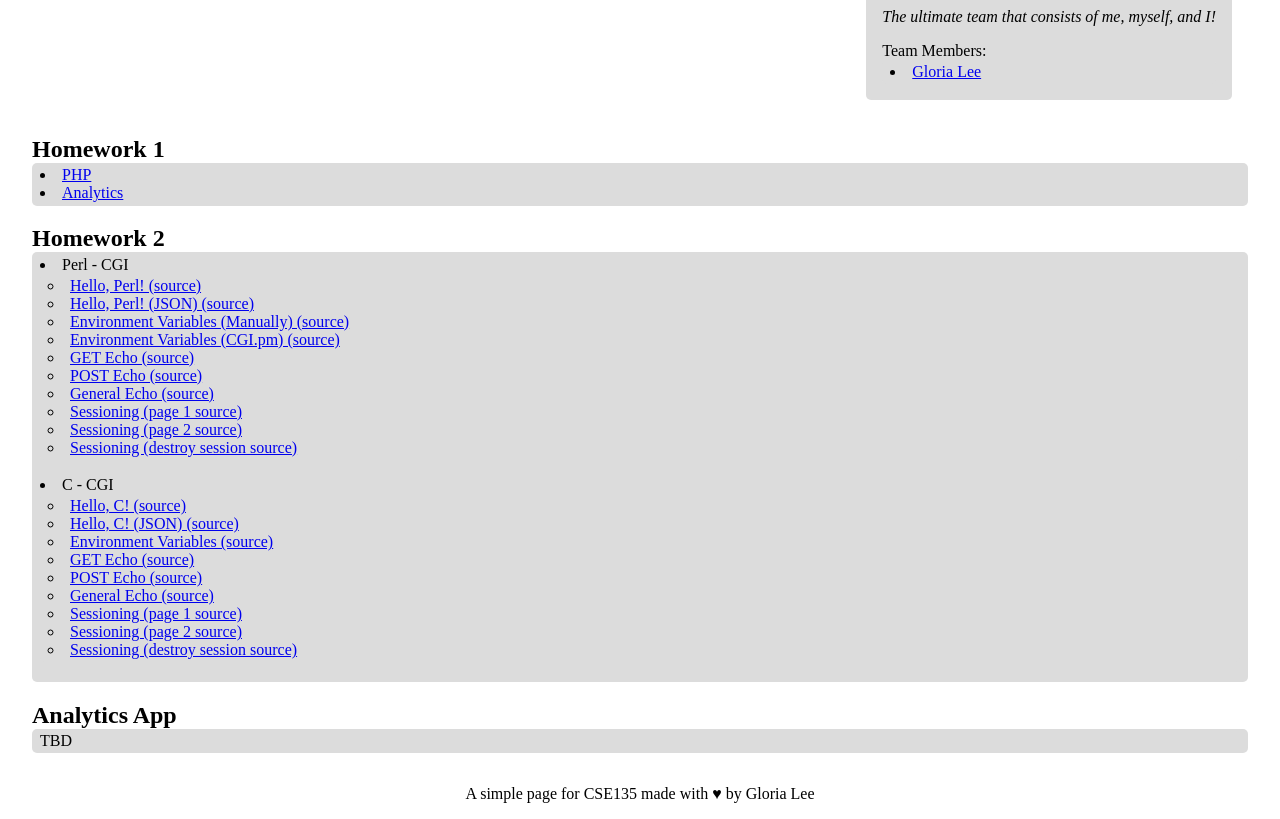
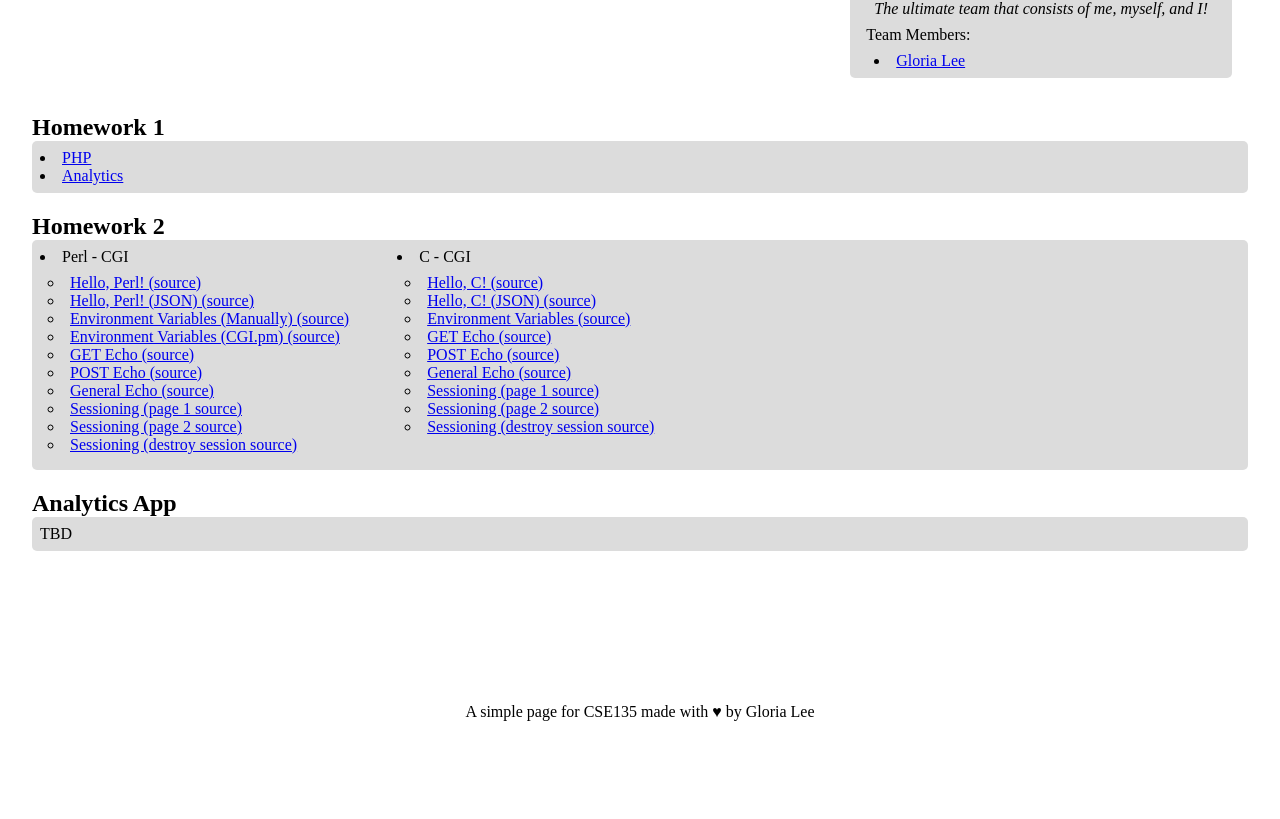
Before and after one commit to Mianbao004/cse135-hw1, a plain HTML site: page index.html in a window 1280 px wide. Shown: the part 71-890 px from the top of the page. After the commit the page ends 800 px from the top, so only its background shows below. Drawn offline with Linux system fonts and the light colour scheme.

Commit message:
Fix list styling

```diff
--- a/index.html
+++ b/index.html
@@ -24,16 +24,17 @@
   </header>
 
   <main>
+    <h2>Homework 1</h2>
     <section>
-      <h2>Homework 1</h2>
       <ul>
         <li><a href="hello.php">PHP</a></li>
         <li><a href="/assets/report-verification.jpg">Analytics</a></li>
       </ul>
     </section>
+
+    <h2>Homework 2</h2>
     <section>
-      <h2>Homework 2</h2>
-      <ul>
+      <ul id="parent-list">
         <li>Perl - CGI</li>
         <ul>
           <li><a href="https://mianbao004.site/cgi-bin/perl-html-world.pl">Hello, Perl! (source)</a></li>
@@ -47,7 +48,8 @@
           <li><a href="https://mianbao004.site/cgi-bin/perl-sessions-2.pl">Sessioning (page 2 source)</a></li>
           <li><a href="https://mianbao004.site/cgi-bin/perl-destroy-session.pl">Sessioning (destroy session source)</a></li>
         </ul>
-
+      </ul>
+      <ul id="parent-list">
         <li>C - CGI</li>
         <ul>
           <li><a href="https://mianbao004.site/cgi-bin/c-hello-html-world.cgi">Hello, C! (source)</a></li>
@@ -60,11 +62,11 @@
           <li><a href="https://mianbao004.site/cgi-bin/c-sessions-2.cgi">Sessioning (page 2 source)</a></li>
           <li><a href="https://mianbao004.site/cgi-bin/c-destroy-session.cgi">Sessioning (destroy session source)</a></li>
         </ul>
-
       </ul>
     </section>
+
+    <h2>Analytics App</h2>
     <section>
-      <h2>Analytics App</h2>
       <p>TBD</p>
     </section>
   </main>
--- a/style.css
+++ b/style.css
@@ -8,6 +8,10 @@ html, body {
     flex-direction: column;
     padding: 0rem 1rem;
     margin: 0rem;
+}
+
+main {
+  flex: 1;
 }
 
 header {
@@ -23,7 +27,6 @@ header aside {
   border-radius: 5px;
 }
 
-
 h2 {
     margin-bottom: 0rem;
 }
@@ -34,28 +37,37 @@ header aside h3 {
   margin: 0rem;
 }
 
-main {
-    flex: 1;
+section {
+  display: flex;
+  background-color: var(--content-background, lightgrey);
+  padding: 0rem;
+  border-radius: 5px;
 }
 
-main ul,
-main p,
-header ul {
-    margin: 0;
-    margin-bottom: 1rem;
-    padding: 0.2rem 0.5rem;
-    background-color: var(--content-background, lightgrey);
-    border-radius: 5px;
-    list-style-position: inside;
+.parent-list {
+  padding: 0rem;
+  margin: 0rem;
+  box-sizing: border-box;
+  width: 100%;
+  gap: 1rem;
+}
+
+p {
+  margin: 0.5rem;
+}
+
+ul {
+  margin: 0.5rem;
+  list-style-position: inside;
+  padding-left: 0;
+}
+
+section > ul {
+  margin-right: 2rem;
 }
 
 footer {
-    display: flex;
-    justify-content: center;
-    text-align: center;
+  display: flex;
+  justify-content: center;
+  text-align: center;
 }
-
-#container {
-  display: flex;
-  flex: 1;
-}
```
